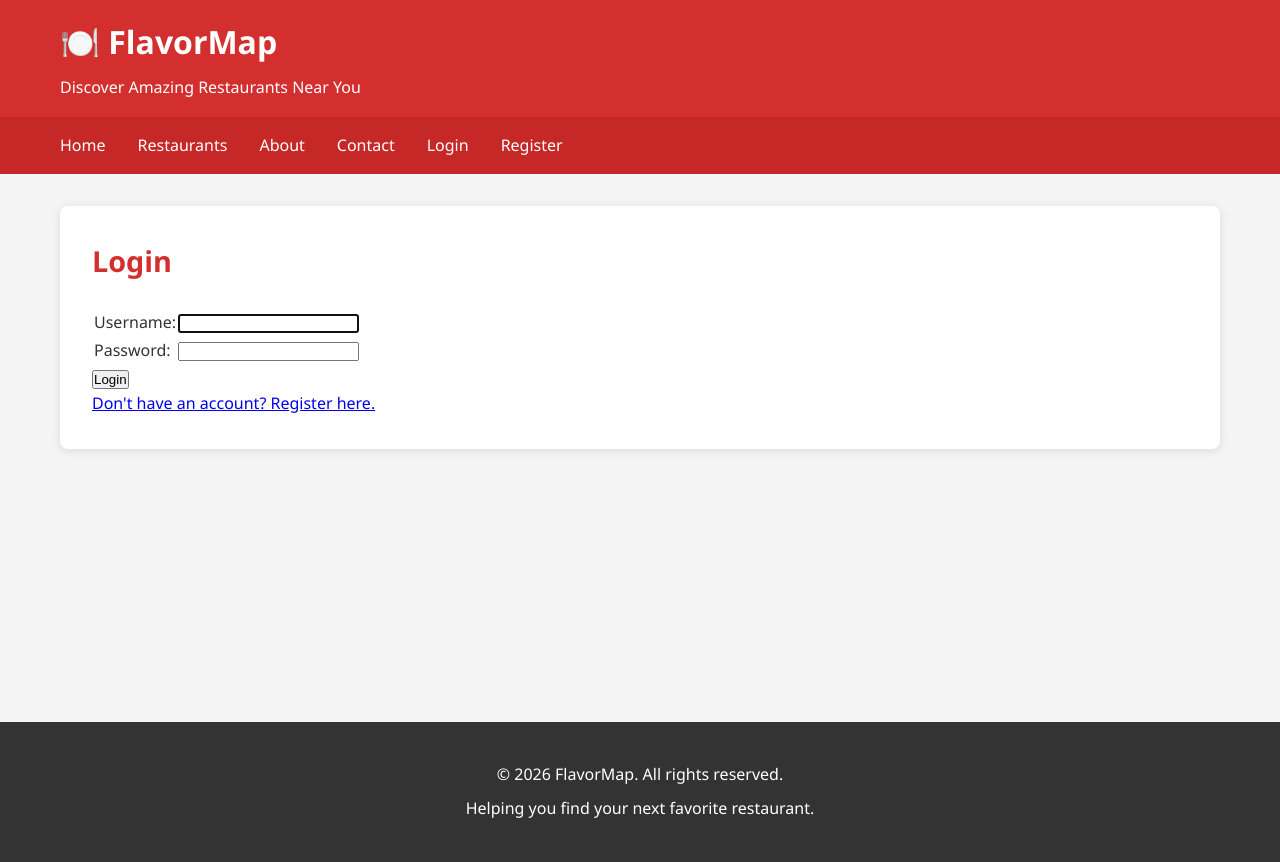
After one commit to nullterminator-fyi/FlavorMap, a Django app: page /accounts/login/ in a window 1280 px wide. The commit adds this page. Run offline with Django 5.2, Linux system fonts and the light colour scheme.

Commit message:
Implement a user account system

```diff
--- a/core/urls.py
+++ b/core/urls.py
@@ -12,4 +12,5 @@ urlpatterns = [
     path('restaurants/<int:restaurant_id>/', views.restaurant_detail, name='restaurant_detail'),
     path('about/', views.about, name='about'),
     path('contact/', views.contact, name='contact'),
+    path('register/', views.register, name='register'),
 ]
--- a/flavormap/settings.py
+++ b/flavormap/settings.py
@@ -108,3 +108,7 @@ STATIC_ROOT = BASE_DIR / 'staticfiles'
 # Default primary key field type
 
 DEFAULT_AUTO_FIELD = 'django.db.models.BigAutoField'
+
+# Authentication settings
+LOGIN_REDIRECT_URL = 'core:home'
+LOGOUT_REDIRECT_URL = 'core:home'
--- a/flavormap/urls.py
+++ b/flavormap/urls.py
@@ -6,5 +6,6 @@ from django.urls import path, include
 
 urlpatterns = [
     path('admin/', admin.site.urls),
+    path('accounts/', include('django.contrib.auth.urls')),
     path('', include('core.urls')),
 ]
--- a/templates/base.html
+++ b/templates/base.html
@@ -172,6 +172,17 @@
                 <li><a href="{% url 'core:restaurant_list' %}">Restaurants</a></li>
                 <li><a href="{% url 'core:about' %}">About</a></li>
                 <li><a href="{% url 'core:contact' %}">Contact</a></li>
+                {% if user.is_authenticated %}
+                    <li>
+                        <form method="post" action="{% url 'logout' %}">
+                            {% csrf_token %}
+                            <button type="submit" style="background: none; border: none; color: white; font-weight: 500; cursor: pointer;">Logout ({{ user.username }})</button>
+                        </form>
+                    </li>
+                {% else %}
+                    <li><a href="{% url 'login' %}">Login</a></li>
+                    <li><a href="{% url 'core:register' %}">Register</a></li>
+                {% endif %}
             </ul>
         </div>
     </nav>
--- /dev/null
+++ b/templates/registration/login.html
@@ -0,0 +1,40 @@
+{% extends 'base.html' %}
+
+{% block title %}Login - {{ block.super }}{% endblock %}
+
+{% block content %}
+<h2>Login</h2>
+
+{% if form.errors %}
+<div style="color: red; margin-bottom: 1rem;">
+    <p>Your username and password didn't match. Please try again.</p>
+</div>
+{% endif %}
+
+{% if next %}
+    {% if user.is_authenticated %}
+    <p>Your account doesn't have access to this page. To proceed,
+    please login with an account that has access.</p>
+    {% else %}
+    <p>Please login to see this page.</p>
+    {% endif %}
+{% endif %}
+
+<form method="post" action="{% url 'login' %}">
+    {% csrf_token %}
+    <table>
+        <tr>
+            <td>{{ form.username.label_tag }}</td>
+            <td>{{ form.username }}</td>
+        </tr>
+        <tr>
+            <td>{{ form.password.label_tag }}</td>
+            <td>{{ form.password }}</td>
+        </tr>
+    </table>
+    <input type="submit" value="Login">
+    <input type="hidden" name="next" value="{{ next }}">
+</form>
+
+<p><a href="{% url 'core:register' %}">Don't have an account? Register here.</a></p>
+{% endblock %}
```
Also changed, not shown: core/forms.py (added, +12 -0 lines), core/views.py (+22 -0 lines), templates/registration/logged_out.html (added, +9 -0 lines), templates/registration/register.html (added, +15 -0 lines).
